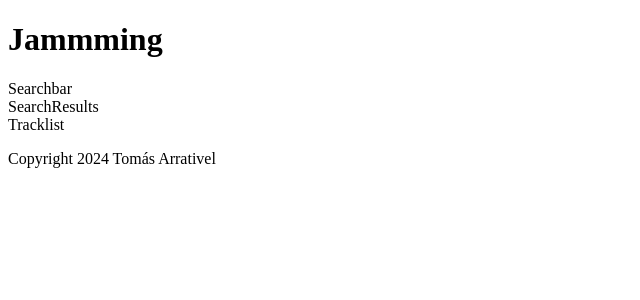
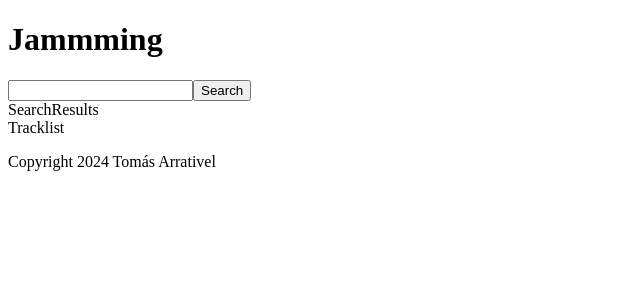
Before and after one commit to Tomas-Arrativel/Jamming-app, a React (Vite) app: page / in a window 1280 px wide. Shown: the top 300 px of the page, without its empty margins (0-640 px from the left). Built offline with nearby package versions, Linux system fonts and the light colour scheme.

Commit message:
Made the basic logic of the search component

```diff
--- a/src/components/Searchbar/Searchbar.jsx
+++ b/src/components/Searchbar/Searchbar.jsx
@@ -1,7 +1,23 @@
+import { useState } from 'react';
 import styles from './Searchbar.module.css';
+import SearchBtn from '../SearchBtn/SearchBtn';
 
 const Searchbar = () => {
-  return <div>Searchbar</div>;
+  const [value, setValue] = useState('');
+
+  const handleChange = (e) => setValue(e.target.value);
+
+  const handleSubmit = (e) => {
+    e.preventDefault();
+    setValue('');
+  };
+
+  return (
+    <form onSubmit={handleSubmit}>
+      <input type='text' value={value} onChange={handleChange} />
+      <input type='submit' value='Search' />
+    </form>
+  );
 };
 
 export default Searchbar;
```
